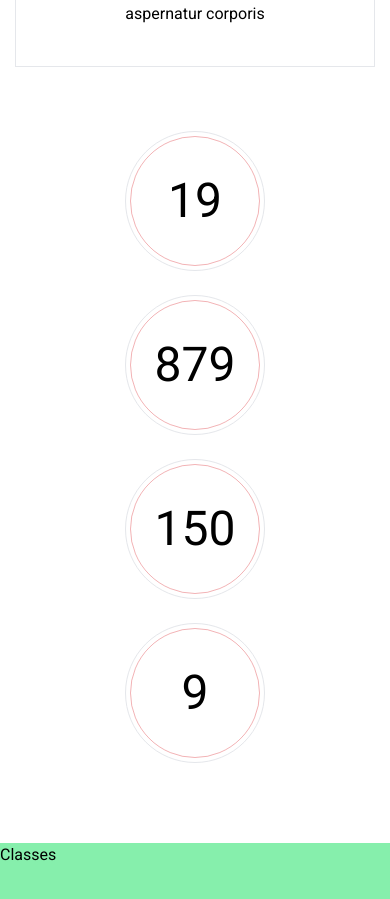
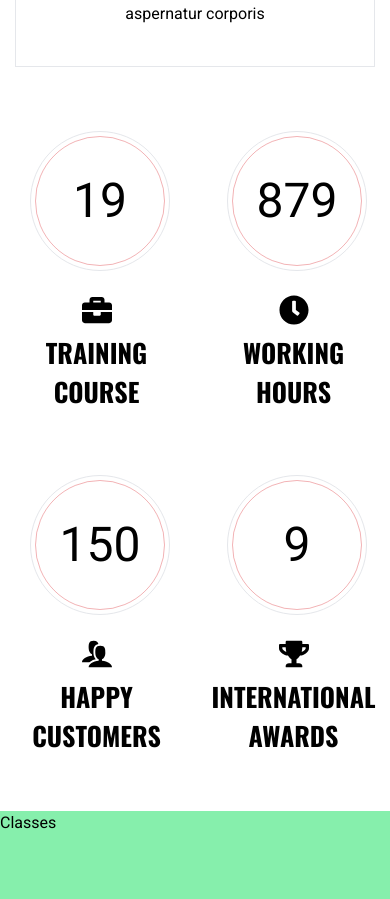
Before and after one commit to ujangaris/Gym-Web--Nextjs, a Next.js app: page / in a window 390 px wide. Shown: the part 1840-2739 px from the top of the page. Built offline with nearby package versions, Linux system fonts and the light colour scheme.

Commit message:
styling responsive about achivement

```diff
--- a/components/Achievements.tsx
+++ b/components/Achievements.tsx
@@ -34,20 +34,29 @@ export const Achievements = () => {
   return (
     <section>
       <div className="container mx-auto">
-        <div className="">
+        <div className="grid grid-cols-2 md:grid-cols-4 gap-16">
           {stats.map((item, index) => {
             return (
-              <div className="" key={index}>
+              <div
+                className="flex flex-col justify-center items-center"
+                key={index}
+              >
                 <div className="border border-action/90 w-[140px] h-[140px] mx-auto rounded-full p-1 mb-6">
                   {/* circle inner & count number */}
                   <div
                     ref={ref}
                     className="border border-accent/30 w-full h-full flex items-center justify-center text-5xl rounded-full"
                   >
+                    {/* render the CountUp animation only the component is in view (isInView is true) */}
                     {isInView && (
                       <CountUp start={0} end={item.number} duration={6} />
                     )}
                   </div>
+                </div>
+                {/* text */}
+                <div className="flex flex-col justify-center items-center text-center">
+                  <item.icon className="text-3xl mb-2" />
+                  <h4 className="h4">{item.text}</h4>
                 </div>
               </div>
             );
```
Also changed, not shown: 1 other file (tests, documents, lock files or other folders).
